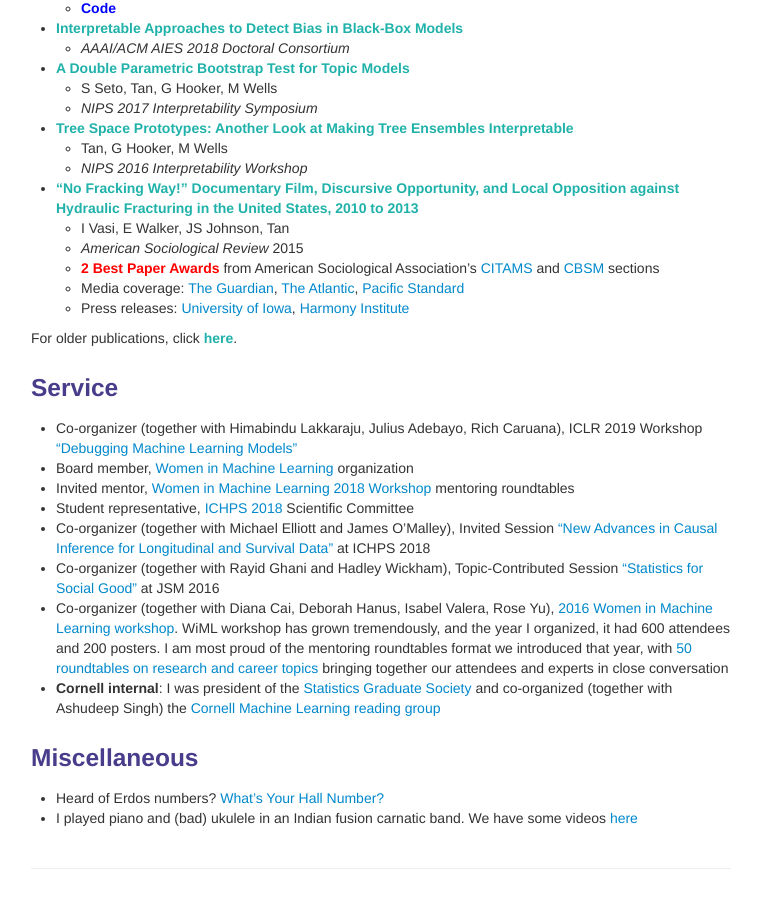
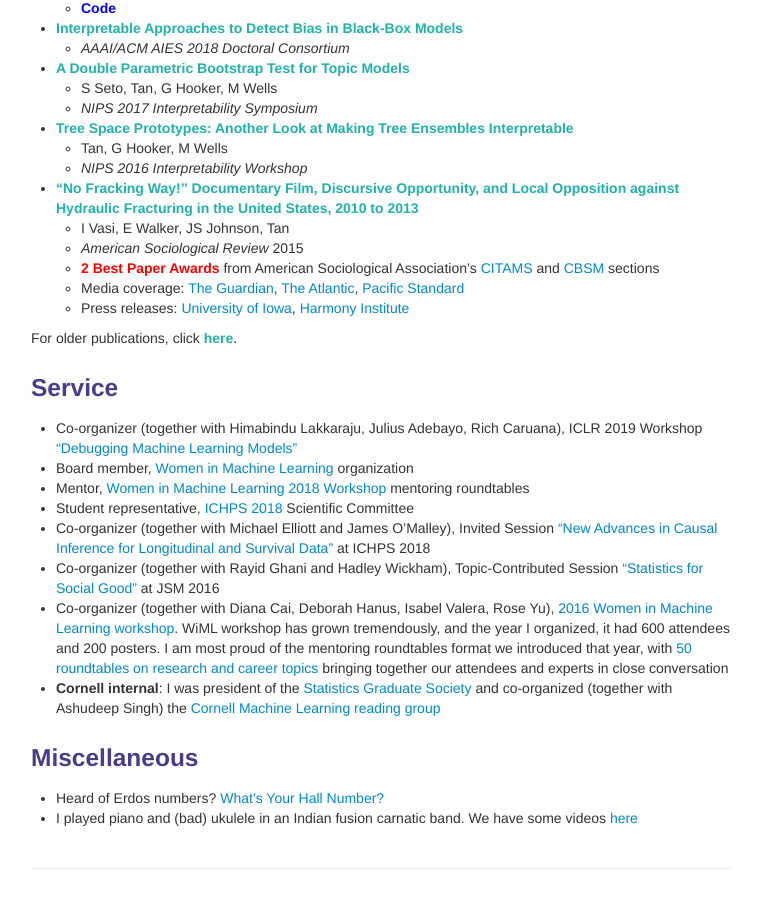
Before and after one commit to shftan/shftan.github.io, a Jekyll site: the page built from index.md, in a window 1280 px wide and 900 px high, scrolled down 1573 px. Shown: the whole window, without its empty margins (259-1020 px from the left). Built offline with Jekyll 4.4.1, drawn with Linux system fonts in a browser that asks for light colours.

Commit message:
Update index.md

```diff
--- a/index.md
+++ b/index.md
@@ -99,7 +99,7 @@ For older publications, click <a class="paper" href="olderpublications.html">her
 </div>
 - Co-organizer (together with Himabindu Lakkaraju, Julius Adebayo, Rich Caruana), ICLR 2019 Workshop [“Debugging Machine Learning Models”](https://iclr.cc/Conferences/2019/Schedule?showEvent=628)
 - Board member, [Women in Machine Learning](https://wimlworkshop.org) organization
-- Invited mentor, [Women in Machine Learning 2018 Workshop](https://wimlworkshop.org/2018) mentoring roundtables
+- Mentor, [Women in Machine Learning 2018 Workshop](https://wimlworkshop.org/2018/program/) mentoring roundtables
 - Student representative, [ICHPS 2018](http://ww2.amstat.org/meetings/ichps/2018/) Scientific Committee
 - Co-organizer (together with Michael Elliott and James O'Malley),  Invited Session ["New Advances in Causal Inference for Longitudinal and Survival Data"](http://ww2.amstat.org/meetings/ichps/2018/onlineprogram/Program.cfm) at ICHPS 2018
 - Co-organizer (together with Rayid Ghani and Hadley Wickham), Topic-Contributed Session ["Statistics for Social Good"](http://shftan.github.io/jsmsocialgood/) at JSM 2016
```
